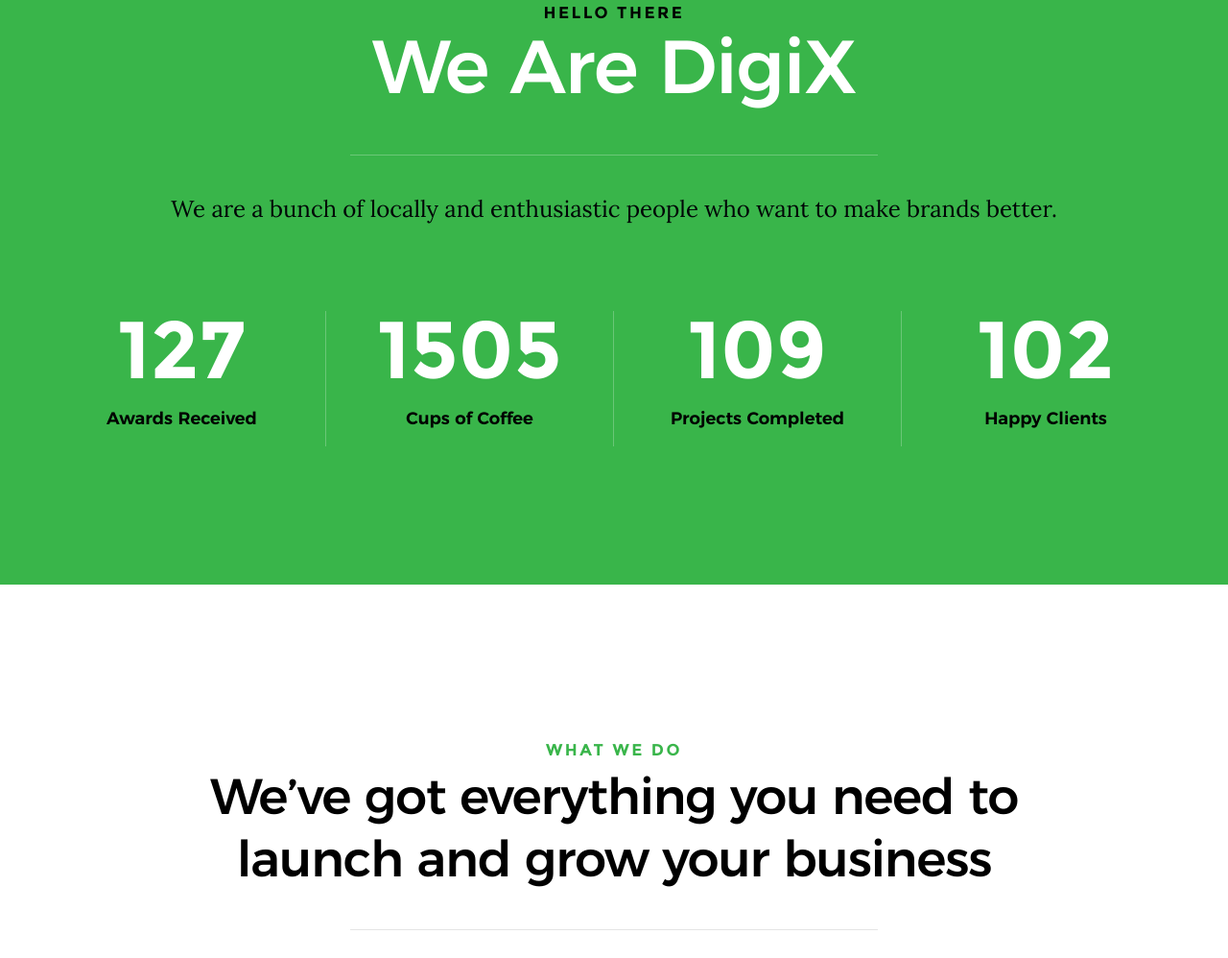
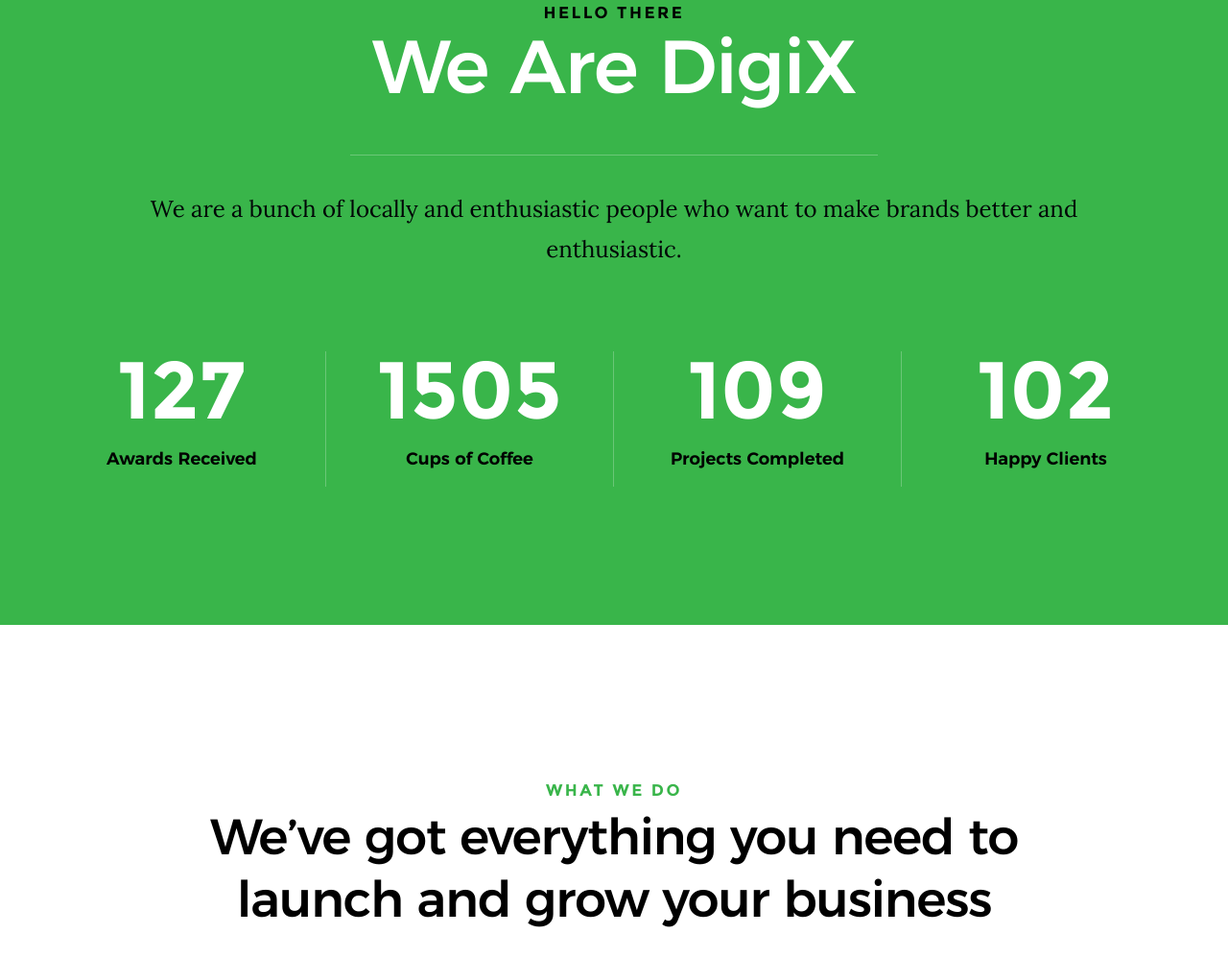
Before and after one commit to gawaksh007/DigiX, a plain HTML site: page index.html in a window 1280 px wide. Shown: the part 1134-2132 px from the top of the page at 96% size. Drawn offline with Linux system fonts and the light colour scheme; files whose address does not match are found by name.

Commit message:
adding finals

```diff
--- a/index.html
+++ b/index.html
@@ -174,7 +174,7 @@
         <div class="row about-desc" data-aos="fade-up">
             <div class="col-full">
                 <p>
-                We are a bunch of locally and enthusiastic people who want to make brands better.
+                We are a bunch of locally and enthusiastic people who want to make brands better and enthusiastic.
                 </p>
             </div>
         </div> <!-- end about-desc -->
```
